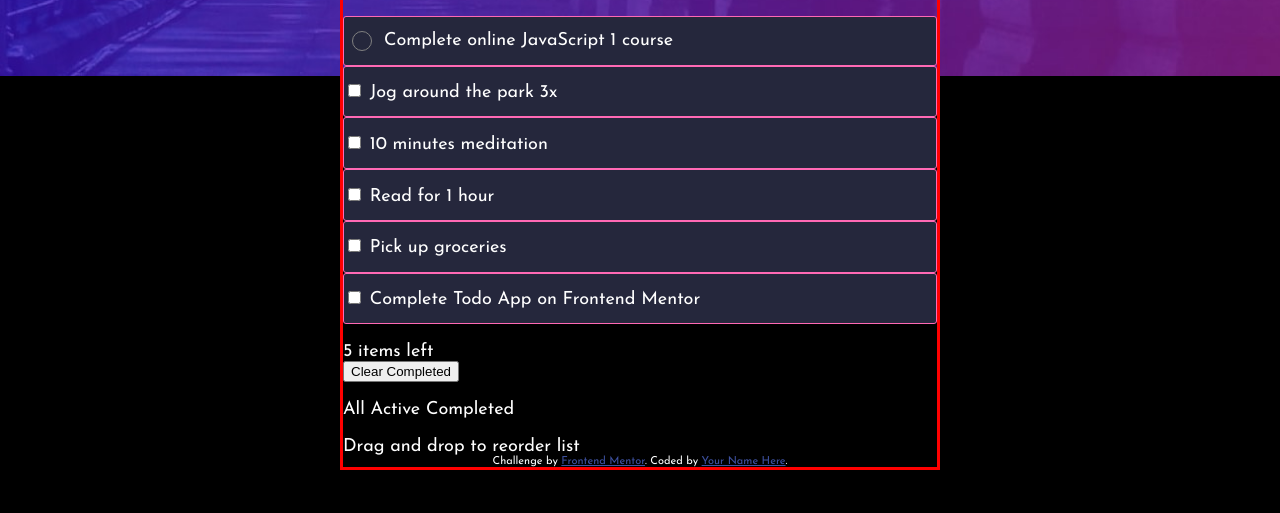
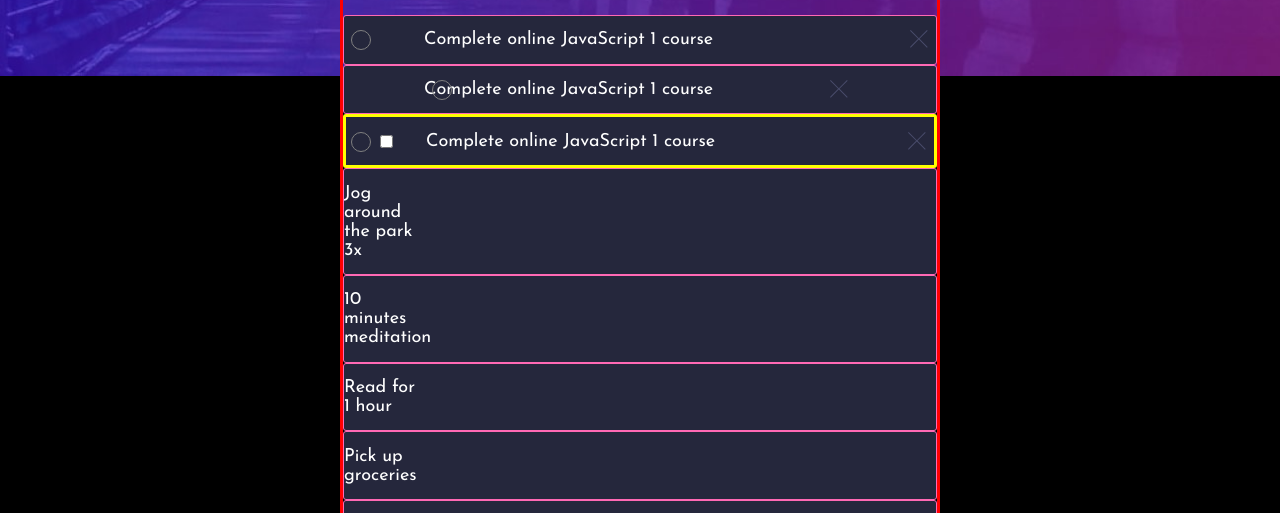
Before and after one commit to venovor/00-todo-app-main, a plain HTML site: page index.html in a window 1280 px wide. Shown: the part 220-733 px from the top of the page. Drawn offline with nearby package versions, Linux system fonts and the light colour scheme; files that its build step writes are made by us from their sources.

Commit message:
added grid for existing items due to better structure

```diff
--- a/index.html
+++ b/index.html
@@ -25,10 +25,20 @@
         <ul class="todo__list-list">
           <!-- Instead of div-Elements "li" has been chosen for accesibiltiy reason. -->
           <li class="todo__list-item">
-            <label for="item-1" class="todo__list-container">Complete online JavaScript 1 course
+            <label for="item-1" class="todo__list-container">Complete online JavaScript 1 course</label>
+            <input type="checkbox" id="item-1" name="listitem-1" value="Complete online JavaScript course" class="todo__list-input">
+            <span class="todo__list-checkbox" role="checkbox" tabindex="0"></span><span class="todo__list-remove"></span>
+          </li>
+          <li class="todo__list-item">
+            <div class="todo__list-container">
               <input type="checkbox" id="item-1" name="listitem-1" value="Complete online JavaScript course" class="todo__list-input">
-              <span class="todo__list-checkbox" role="checkbox" tabindex="0"></span>
-            </label>
+              <label for="item-1"><span class="todo__list-checkbox" role="checkbox" tabindex="0"></span>Complete online JavaScript 1 course<span class="todo__list-remove"></span></label>
+            </div>
+          </li>
+          <li class="todo__list-wrapper">
+            <label for="item-1" class="todo__list-container">Complete online JavaScript 1 course</label>
+            <input type="checkbox" id="item-1" name="listitem-1" value="Complete online JavaScript course" class="todo__list-input">
+            <span class="todo__list-checkbox" role="checkbox" tabindex="0"></span><span class="todo__list-remove"></span>
           </li>
           <li class="todo__list-item">
             <input type="checkbox" id="item-2" name="listitem-2" value="Jog around the park 3x">
--- a/scss/partials/_todo.scss
+++ b/scss/partials/_todo.scss
@@ -2,6 +2,7 @@
 
     &__insert {
         @include list-element-style;
+        display: flex;
         color: $clr-gray-blue-verydark-darktheme-1;
 
         &-cyrcle {
@@ -32,13 +33,17 @@
 
         &-item {
             @include list-element-style;
+            display: grid;
+            grid-template-columns: 80px auto 80px;
+            grid-template-rows: auto;
+            grid-template-areas: "checkbox text remove";
             border: 1px solid hotpink;
         }
 
-        &-container {
+        &-container {  //funktioniert, 22.04.2021
             display: block;
             position: relative;
-            padding-left: 40px; //schiebt den text-block nach rechts, mit inline flex versuchen, dass zu bereinigen
+            grid-area: text;
         }
 
         &-checkbox {   //Variante A
@@ -51,7 +56,16 @@
             border-color: grey;
             border-radius: 50%;
             margin-left: 0.5rem;
-            //background: url('images/icon-check.svg') no-repeat;
+            grid-area: checkbox;
+        }
+
+        &-wrapper {
+            @include list-element-style;
+            display: grid;
+            grid-template-columns: 80px auto 80px;
+            grid-template-rows: auto;
+            grid-template-areas: "checkbox text remove";
+            border: 3px solid yellow;
         }
 
         // &-checkbox {   //Variante B
@@ -94,7 +108,7 @@
     }
 }
 
-.todo__list-container input {
+.todo__list-item input {
     appearance: none;
     display: none;
     // position: absolute;
@@ -118,6 +132,15 @@
     text-align: center; //zentriert das svg element in der mitte.
 }
 
+.todo__list-remove {
+    content: url('images/icon-cross.svg');
+    display: block; //warum wird es erst angezeigt wenn ich inline-block verwende?
+    float: right;
+    margin-right: 0.5rem;
+    grid-area: remove;
+    justify-self: end;
+}
+
 // input:focus-visible ~ span {
 //     outline: 3px solid green;
 //   }
```
